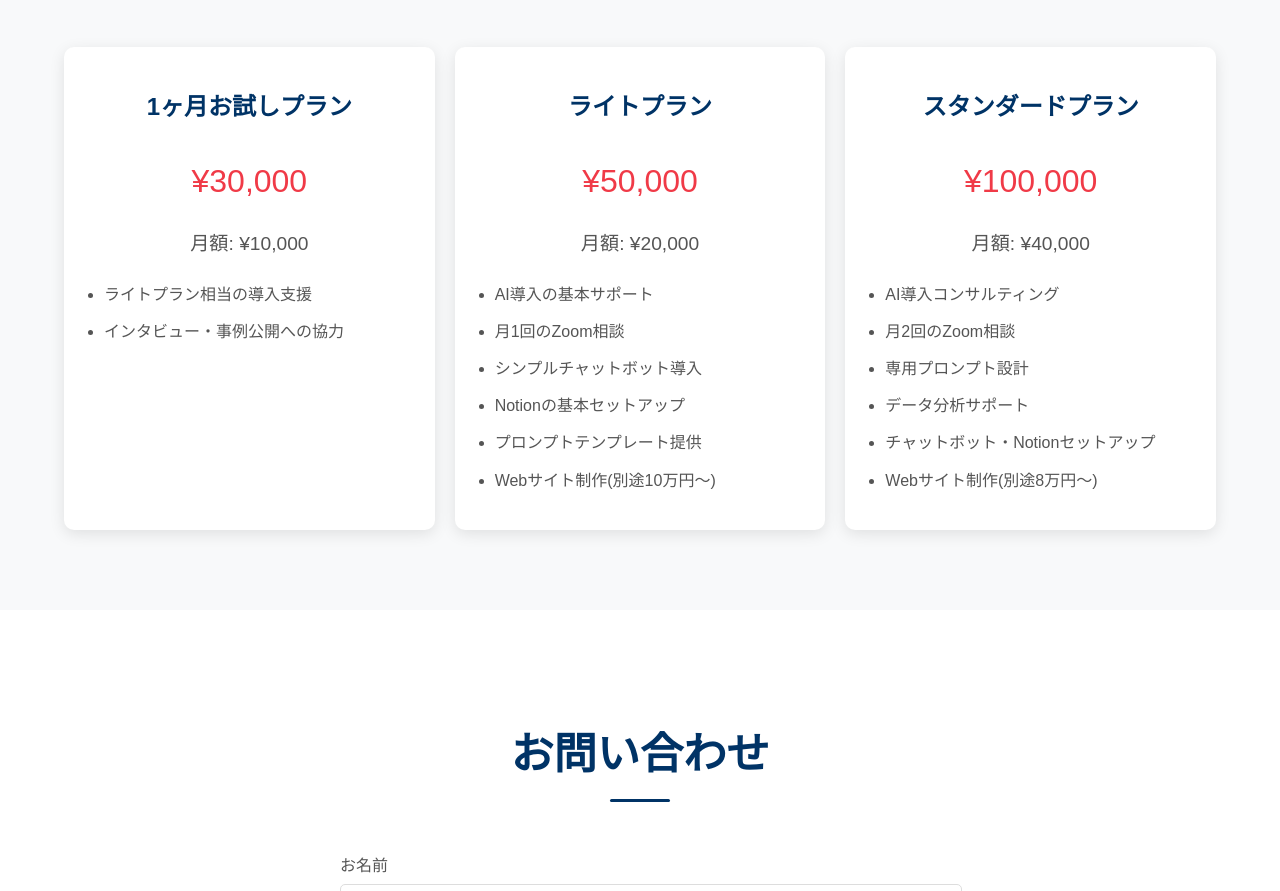
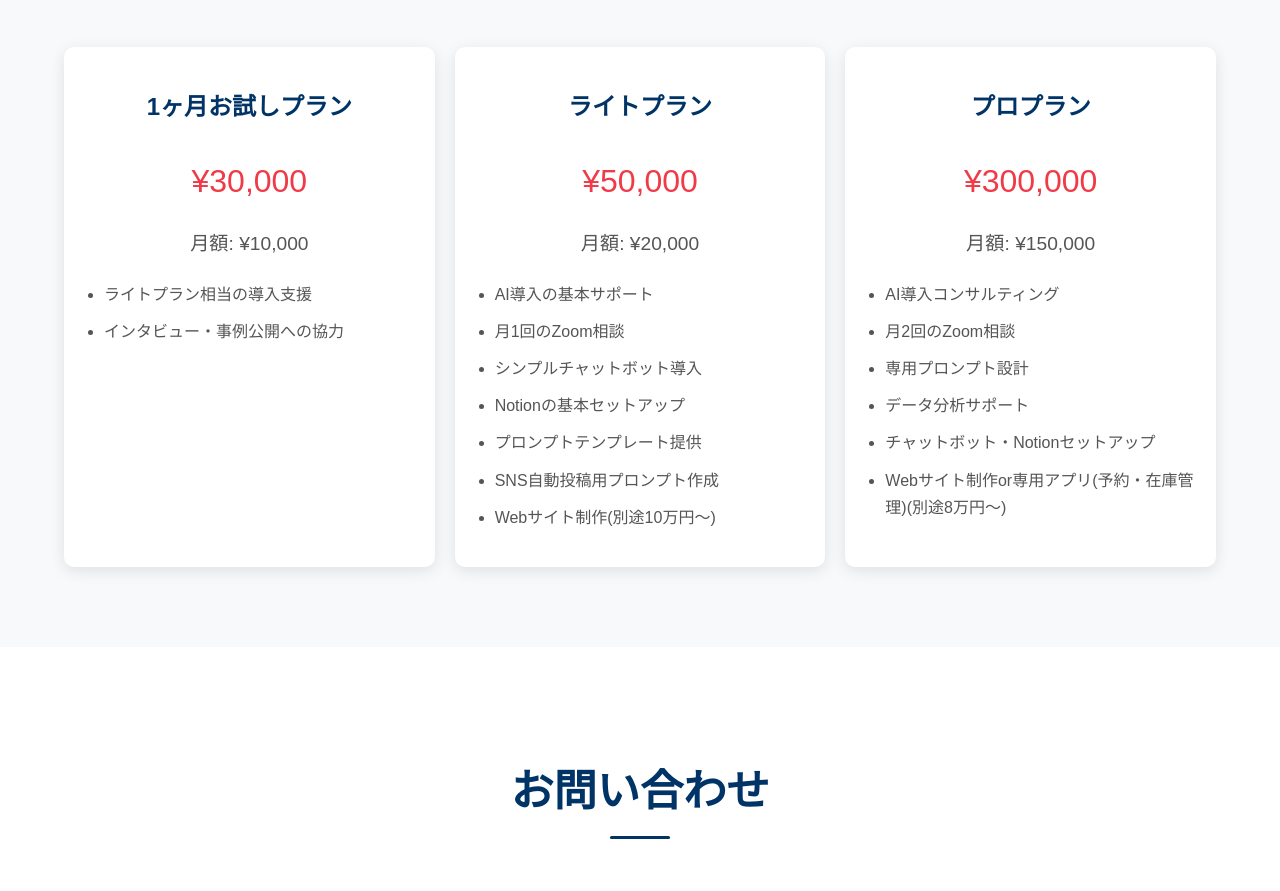
Before and after one commit to bonesed/AI.luteras, a plain HTML site: page index.html in a window 1280 px wide. Shown: the part 6922-7813 px from the top of the page. Drawn offline with nearby package versions, Linux system fonts and the light colour scheme.

Commit message:
Update index.html

```diff
--- a/index.html
+++ b/index.html
@@ -182,20 +182,21 @@
                         <li>シンプルチャットボット導入</li>
                         <li>Notionの基本セットアップ</li>
                         <li>プロンプトテンプレート提供</li>
+                        <li>SNS自動投稿用プロンプト作成</li>
                         <li>Webサイト制作(別途10万円〜)</li>
                     </ul>
                 </div>
                 <div class="price-card">
-                    <h3 class="price-title">スタンダードプラン</h3>
-                    <p class="price-amount">¥100,000</p>
-                    <p class="price-monthly">月額: ¥40,000</p>
+                    <h3 class="price-title">プロプラン</h3>
+                    <p class="price-amount">¥300,000</p>
+                    <p class="price-monthly">月額: ¥150,000</p>
                     <ul class="price-features">
                         <li>AI導入コンサルティング</li>
                         <li>月2回のZoom相談</li>
                         <li>専用プロンプト設計</li>
                         <li>データ分析サポート</li>
                         <li>チャットボット・Notionセットアップ</li>
-                        <li>Webサイト制作(別途8万円〜)</li>
+                        <li>Webサイト制作or専用アプリ(予約・在庫管理)(別途8万円〜)</li>
                     </ul>
                 </div>
             </div>
```
